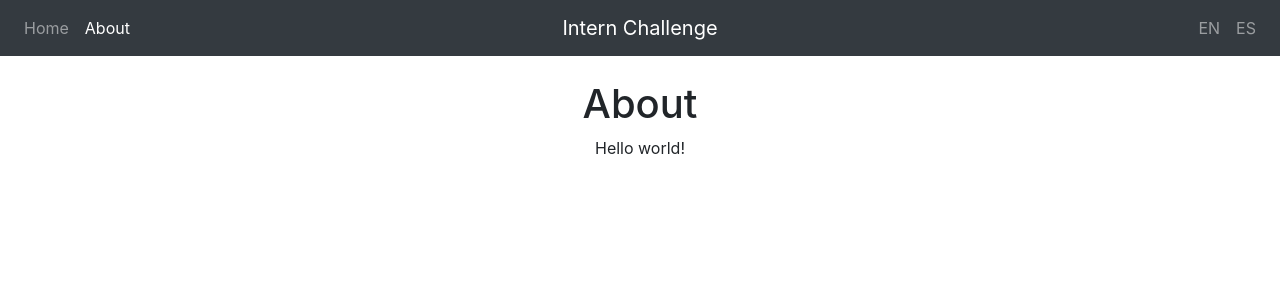
After one commit to Amadman/team-mcr, a Flask app: page /about in a window 1280 px wide. The commit adds this page. Shown: the top 300 px of the page. Run offline with Flask 2, Linux system fonts and the light colour scheme; some libraries are stand-ins or nearby versions.

Commit message:
Added about page.

```diff
--- a/app/routes.py
+++ b/app/routes.py
@@ -12,6 +12,11 @@ from config import LANGUAGES
 def index():
     """Index page."""
     return render_template("index.html", title=gettext("Home"))
+
+@app.route("/about")
+def about():
+    """About page."""
+    return render_template("about.html", title=gettext("About"))
 
 @app.route("/lang/<language>")
 def lang(language=None):
--- /dev/null
+++ b/app/templates/about.html
@@ -0,0 +1,8 @@
+{% extends "base.html" %}
+
+{% block content %}
+<div class="starter-template">
+  <h1>{{ _('About') }}</h1>
+  <p>{{_('Hello world!') }}</p>
+</div>
+{% endblock %}
--- a/app/templates/base.html
+++ b/app/templates/base.html
@@ -17,9 +17,13 @@
 		<nav class="navbar navbar-expand-md navbar-dark bg-dark fixed-top">
 				<div class="navbar-collapse collapse w-100 order-1 order-md-0 dual-collapse2">
 						<ul class="navbar-nav mr-auto">
-								<li class="nav-item {% if request.path == url_for('index') %} active {% endif %}">
-									<a class="nav-link" href="{{ url_for('index') }}">{{ _('Home') }}</a>
+                {% macro page_nav_item(page, pagetext) %}
+								<li class="nav-item {% if request.path == url_for(page) %} active {% endif %}">
+									<a class="nav-link" href="{{ url_for(page) }}">{{ _(pagetext) }}</a>
 								</li>
+                {% endmacro %}
+                {{ page_nav_item("index", "Home") }}
+                {{ page_nav_item("about", "About") }}
 						</ul>
 				</div>
 				<div class="mx-auto order-0">
```
